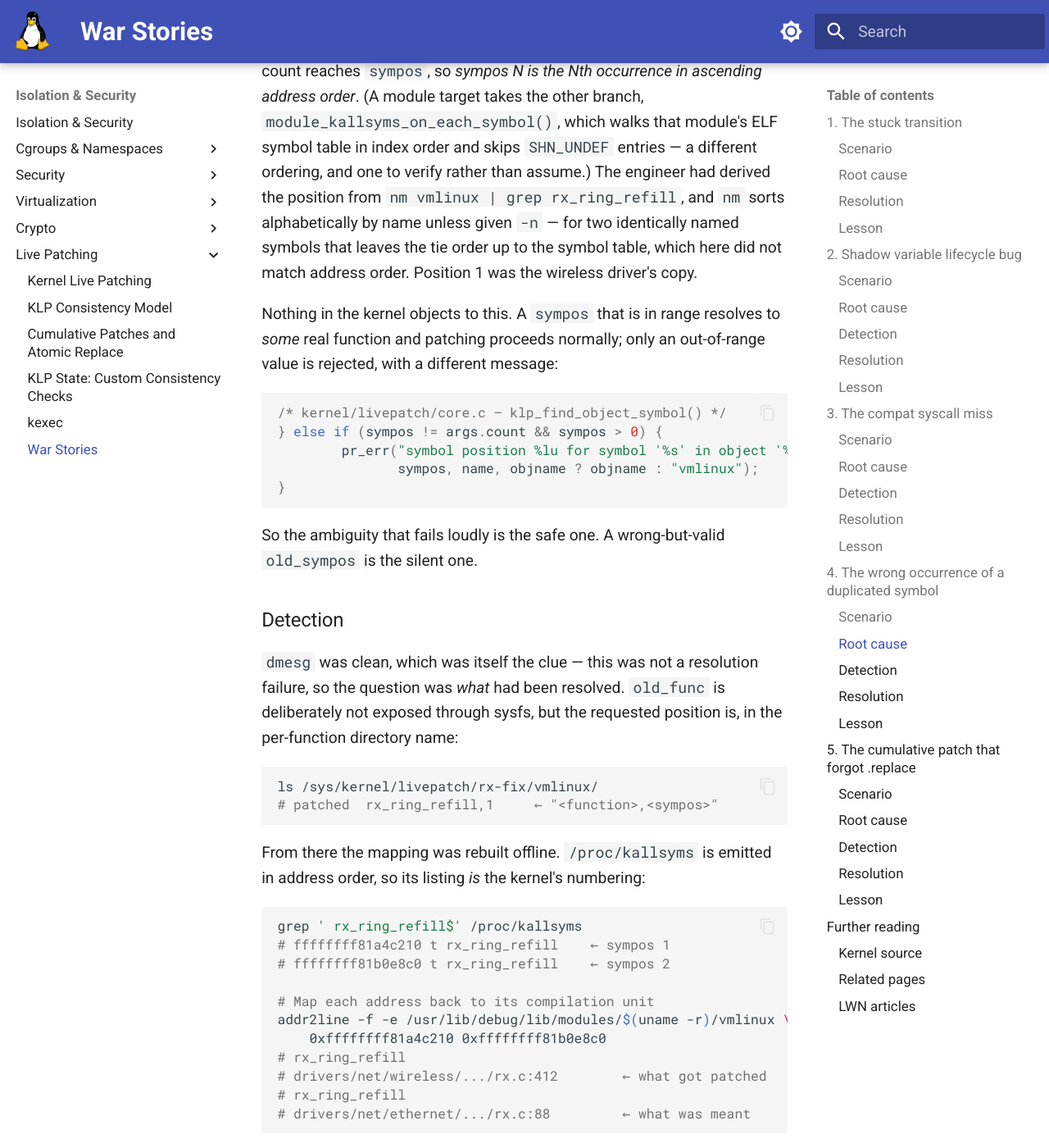
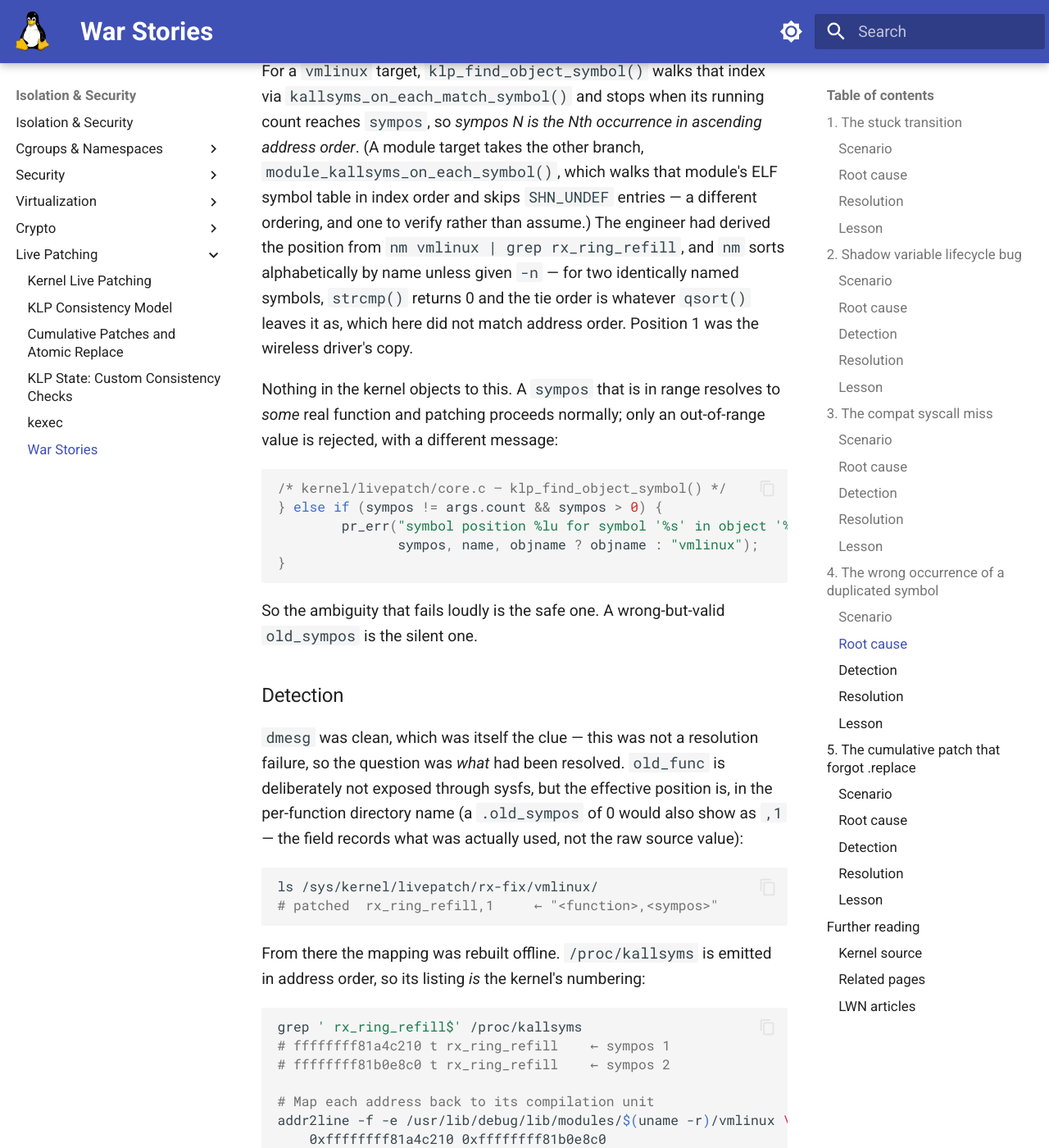
Before and after one commit to laveeshb/linux-kernel-internals, an MkDocs documentation site: the page built from docs/livepatch/war-stories.md, in a window 1280 px wide and 1400 px high, scrolled down 10745 px. Shown: the whole window at 82% size. Built offline with MkDocs 1.6.1 and Material for MkDocs 9.7.7, drawn with Linux system fonts in a browser that asks for light colours; some of the changed text lies outside the part shown.

Commit message:
Fix round-3 review findings for docs/livepatch/ (PR #754)
Round 3 (the redesigned klp-state.md worked example and the two
rewritten war-stories.md incidents both traced through and confirmed
correct against real kernel call order) surfaced 9 more findings in
content the first two rounds hadn't touched:

- klp-cumulative.md: a round-2-introduced claim that echo 0 > enabled
  is rejected during a transition directly contradicted klp-state.md,
  which correctly describes and relies on the opposite (writing 0 to
  the transitioning patch's own enabled file deliberately reverses the
  transition; the -EBUSY guard only fires against a different patch).
- klp-consistency.md: the page's own opening sentence still described
  the pre-TASK_FREEZABLE "any schedule point" model that every fix
  since round 1 had removed from the rest of the file - fixed to match.
- README.md: the War Stories table description still named the two
  incident cases (compat syscall miss on an inline function; loading
  mid-transition) that round 2 replaced with technically real ones;
  a getting-started snippet's "1 = active and consistent" reading of
  enabled contradicted the enabled-set-at-transition-start fix applied
  everywhere else in the directory.
- klp.md: "the original function's first bytes are never modified" is
  backwards - ftrace's -fentry hook IS the function's first bytes, and
  that's exactly what gets toggled between NOP and call; a forced
  field comment still described "skipped consistency check" instead of
  the three-case reality established in klp-consistency.md/klp-state.md.
- war-stories.md: Case 1's force-transition step implied the force
  itself adds a taint, contradicted by klp-consistency.md's explicit
  statement that TAINT_LIVEPATCH comes from module load, not forcing;
  two minor overstatements in Case 4 (symbol-table tie-break framing,
  sysfs directory showing "requested" vs "effective" sympos).
- klp-state.md: the second worked example (cumulative-patch state
  inheritance) was missing a post_unpatch_v2() to release what
  pre_patch_v2() allocates if a forward transition is reversed before
  post_patch_v2() runs - added, matching system-state.rst's documented
  post_unpatch/pre_patch symmetry.

All findings from round 3 of independent review (2 passes: one
tracing the klp-state.md redesign and both new war-stories.md
incidents against actual kernel call order, one a fresh cover-to-cover
read of the remaining files).

````diff
--- a/docs/livepatch/war-stories.md
+++ b/docs/livepatch/war-stories.md
@@ -62,8 +62,10 @@
    echo 1 > /sys/kernel/livepatch/net-fix/force
    ```
 
-   The taint was accepted. The system was marked for a planned reboot within
-   24 hours.
+   The kernel was already tainted with `TAINT_LIVEPATCH` from loading the
+   module — forcing adds no additional taint of its own. The unsafety of the
+   force itself was accepted as a stopgap, and the system was marked for a
+   planned reboot within 24 hours.
 
 2. **Make the kthread sleep** (permanent fix): a follow-up patch made the loop
    sleep between iterations instead of spinning. That gives the transition two
@@ -390,8 +392,9 @@
 entries — a different ordering, and one to verify rather than assume.) The
 engineer had derived the position from `nm vmlinux | grep rx_ring_refill`, and
 `nm` sorts alphabetically by name unless given `-n` — for two identically named
-symbols that leaves the tie order up to the symbol table, which here did not
-match address order. Position 1 was the wireless driver's copy.
+symbols, `strcmp()` returns 0 and the tie order is whatever `qsort()` leaves
+it as, which here did not match address order. Position 1 was the wireless
+driver's copy.
 
 Nothing in the kernel objects to this. A `sympos` that is in range resolves to
 *some* real function and patching proceeds normally; only an out-of-range value
@@ -412,8 +415,9 @@
 
 `dmesg` was clean, which was itself the clue — this was not a resolution
 failure, so the question was *what* had been resolved. `old_func` is
-deliberately not exposed through sysfs, but the requested position is, in the
-per-function directory name:
+deliberately not exposed through sysfs, but the effective position is, in the
+per-function directory name (a `.old_sympos` of 0 would also show as `,1` —
+the field records what was actually used, not the raw source value):
 
 ```bash
 ls /sys/kernel/livepatch/rx-fix/vmlinux/
````
Also changed, not shown: docs/livepatch/README.md (+2 -2 lines), docs/livepatch/klp-consistency.md (+2 -2 lines), docs/livepatch/klp-cumulative.md (+8 -3 lines), docs/livepatch/klp-state.md (+8 -0 lines), docs/livepatch/klp.md (+3 -2 lines).
